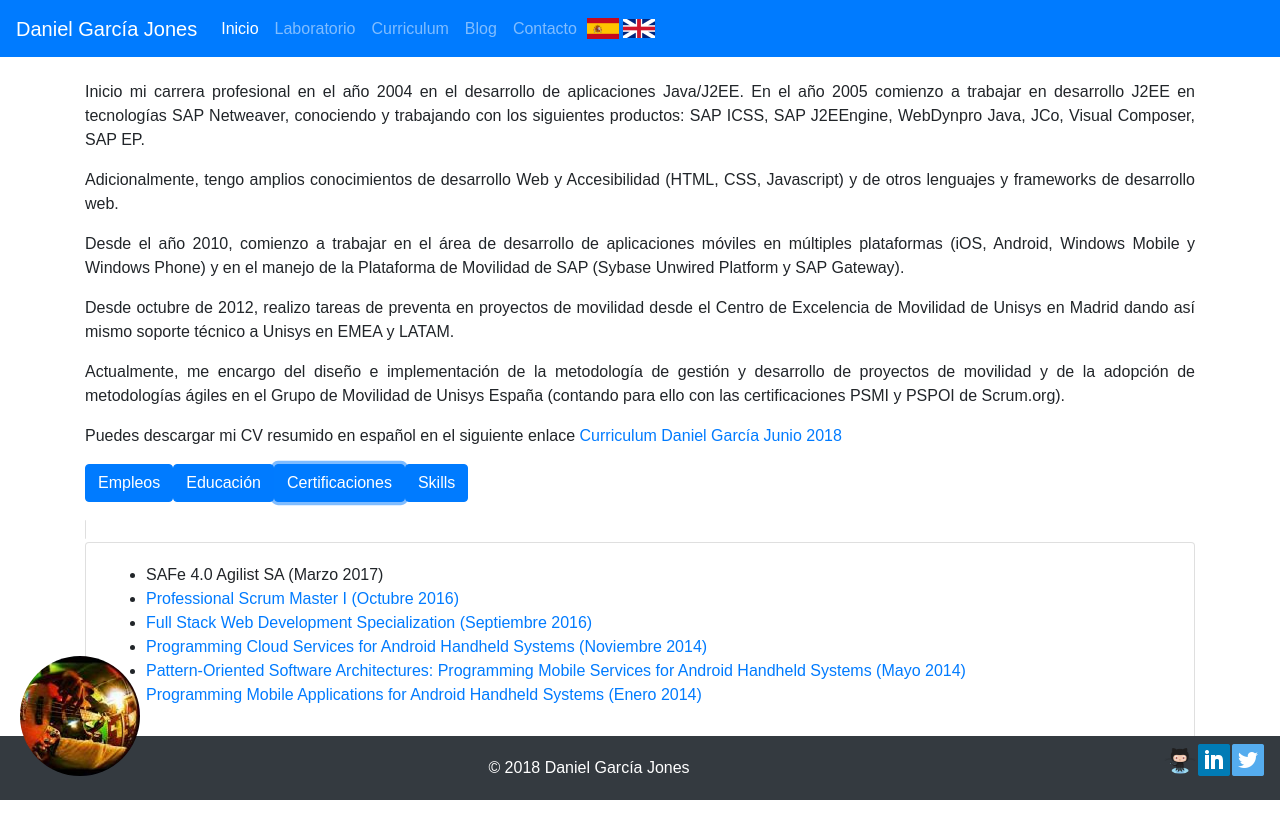
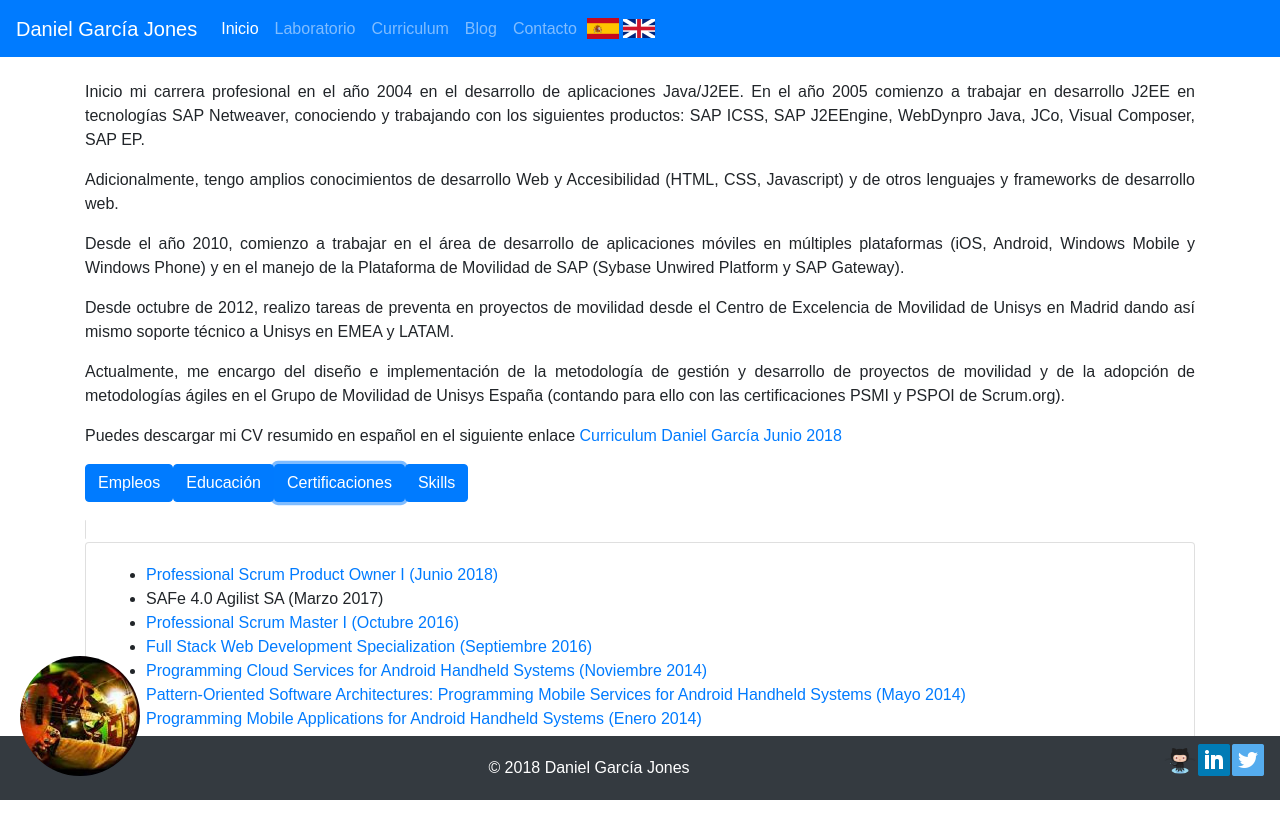
Before and after one commit to danielgj/webdgj-react, a React (Create React App) app: page /cv in a window 1280 px wide. Both pictures are taken after a click on the button "Certificaciones". Shown: the top 838 px of the page. Built offline with nearby package versions, Linux system fonts and the light colour scheme.

Commit message:
Add PSPOI certification

```diff
--- a/src/components/CVSection.js
+++ b/src/components/CVSection.js
@@ -106,6 +106,7 @@ class CVSection extends React.Component {
                     <div className="card" id="certificaciones" style={{display: this.state.openCerts ? 'inline' : 'none' }}>
                         <div className="card card-body">
                           <ul>
+                            <li><a href="https://www.scrum.org/user/200027" target="_blank" rel="noopener noreferrer">Professional Scrum Product Owner I (Junio 2018)</a></li>
                                <li>SAFe 4.0 Agilist SA (Marzo 2017)</li>
                                <li><a href="https://www.scrum.org/user/200027" target="_blank" rel="noopener noreferrer">Professional Scrum Master I (Octubre 2016)</a></li>
                                <li><a href="https://www.coursera.org/account/accomplishments/specialization/HECEFLSYEGZL" target="_blank" rel="noopener noreferrer">Full Stack Web Development Specialization (Septiembre 2016)</a></li>
```
